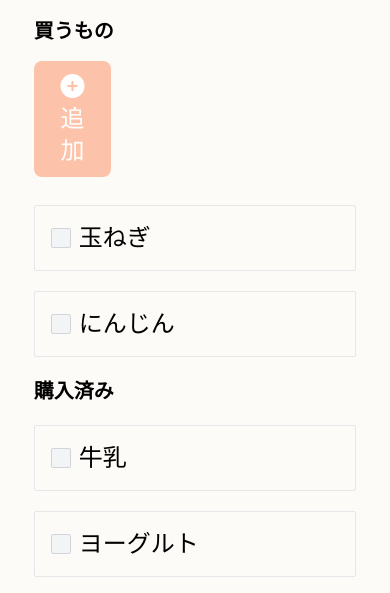
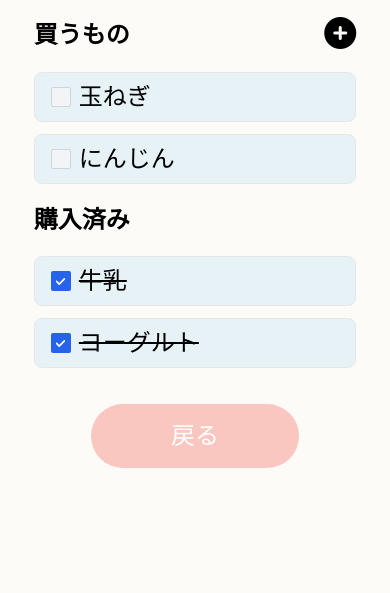
Before and after one commit to oooomilkywayoooo/menu_create, a website: page src/html/shopping_list.html in a window 390 px wide. Shown: the part 127-720 px from the top of the page. Drawn offline with Linux system fonts and the light colour scheme; a web font is replaced by a local one.

Commit message:
買い物リスト画面　レスポンシブ完成

```diff
--- a/src/html/shopping_list.html
+++ b/src/html/shopping_list.html
@@ -83,14 +83,20 @@
 
       <!-- 買うもの -->
       <div class="grid grid-cols-12 gap-4 mt-5 md:mt-10 flex items-center">
-        <div class="col-start-2 col-span-3 md:col-start-1">
-          <p class="text-xl md:text-3xl font-bold">買うもの</p>
+        <div class="col-start-2 col-span-4 md:col-start-1">
+          <p class="text-2xl md:text-3xl font-bold">買うもの</p>
         </div>
-        <div class="col-start-2 col-span-3 md:col-start-8 flex justify-end">
+        <div class="col-start-9 col-span-3 md:col-start-8 flex justify-end">
+          <!-- PC用ボタン -->
           <button type="button"
-            class="text-white bg-[#FDC3AA] hover:bg-[#f79f79] focus:ring-4 focus:ring-blue-300 font-medium rounded-lg text-2xl px-5 py-2.5 me-2 mb-2">
+            class="hidden md:block text-white bg-[#FDC3AA] hover:bg-[#f79f79] focus:ring-4 focus:ring-blue-300 font-medium rounded-lg text-2xl px-5 py-2.5 me-2 mb-2">
             <i class="fa-solid fa-circle-plus"></i>
             追加
+          </button>
+          <!-- タブレット・スマホ用ボタン -->
+          <button type="button"
+            class="block md:hidden">
+            <i class="fa-solid fa-circle-plus fa-2x"></i>
           </button>
         </div>
       </div>
@@ -98,55 +104,65 @@
       <!-- チェックリスト -->
       <div class="grid grid-cols-12 gap-4 mt-5">
         <div class="col-start-2 col-span-10 md:col-start-1">
-          <div class="flex items-center ps-4 border border-gray-200 rounded-sm dark:border-gray-700">
+          <div class="flex items-center ps-4 border border-gray rounded-lg bg-[#E7F2F7] md:rounded-sm md:bg-white">
             <input id="bordered-checkbox-1" type="checkbox" value="" name="bordered-checkbox"
-              class="w-5 h-5 text-blue-600 bg-gray-100 border-gray-300 rounded-sm focus:ring-blue-500 dark:focus:ring-blue-600 dark:ring-offset-gray-800 focus:ring-2 dark:bg-gray-700 dark:border-gray-600">
+              class="w-5 h-5 text-blue-600 bg-gray-100 border-gray-300 rounded-sm focus:ring-blue-500 focus:ring-2">
             <label for="bordered-checkbox-1"
-              class="w-full py-4 ms-2 text-2xl text-[#000000]">玉ねぎ</label>
+              class="w-full py-2 ms-2 text-2xl text-[#000000]">玉ねぎ</label>
           </div>
         </div>
       </div>
 
-      <div class="grid grid-cols-12 gap-4 mt-5">
+      <div class="grid grid-cols-12 gap-4 mt-3">
         <div class="col-start-2 col-span-10 md:col-start-1">
-          <div class="flex items-center ps-4 border border-gray-200 rounded-sm dark:border-gray-700">
+          <div class="flex items-center ps-4 border border-gray rounded-lg bg-[#E7F2F7] md:rounded-sm md:bg-white">
             <input id="bordered-checkbox-1" type="checkbox" value="" name="bordered-checkbox"
-              class="w-5 h-5 text-blue-600 bg-gray-100 border-gray-300 rounded-sm focus:ring-blue-500 dark:focus:ring-blue-600 dark:ring-offset-gray-800 focus:ring-2 dark:bg-gray-700 dark:border-gray-600">
+              class="w-5 h-5 text-blue-600 bg-gray-100 border-gray-300 rounded-sm focus:ring-blue-500 focus:ring-2">
             <label for="bordered-checkbox-1"
-              class="w-full py-4 ms-2 text-2xl text-[#000000]">にんじん</label>
+              class="w-full py-2 ms-2 text-2xl text-[#000000]">にんじん</label>
           </div>
         </div>
       </div>
 
       <!-- 購入済み -->
       <div class="grid grid-cols-12 gap-4 mt-5 md:mt-10">
-        <div class="col-start-2 col-span-3 md:col-start-1">
-          <p class="text-xl md:text-3xl font-bold">購入済み</p>
+        <div class="col-start-2 col-span-4 md:col-start-1">
+          <p class="text-2xl md:text-3xl font-bold">購入済み</p>
         </div>
       </div>
 
       <!-- チェックリスト -->
       <div class="grid grid-cols-12 gap-4 mt-5">
         <div class="col-start-2 col-span-10 md:col-start-1">
-          <div class="flex items-center ps-4 border border-gray-200 rounded-sm dark:border-gray-700">
+          <div class="flex items-center ps-4 border border-gray rounded-lg bg-[#E7F2F7] md:rounded-sm md:bg-white">
             <input id="bordered-checkbox-1" type="checkbox" value="" name="bordered-checkbox"
-              class="w-5 h-5 text-blue-600 bg-gray-100 border-gray-300 rounded-sm focus:ring-blue-500 dark:focus:ring-blue-600 dark:ring-offset-gray-800 focus:ring-2 dark:bg-gray-700 dark:border-gray-600">
+              class="w-5 h-5 text-blue-600 bg-gray-100 border-gray-300 rounded-sm focus:ring-blue-500 focus:ring-2" checked>
             <label for="bordered-checkbox-1"
-              class="w-full py-4 ms-2 text-2xl text-[#000000]">牛乳</label>
+              class="w-full py-2 ms-2 text-2xl text-[#000000] line-through">牛乳</label>
           </div>
         </div>
       </div>
 
-      <div class="grid grid-cols-12 gap-4 mt-5">
+      <div class="grid grid-cols-12 gap-4 mt-3">
         <div class="col-start-2 col-span-10 md:col-start-1">
-          <div class="flex items-center ps-4 border border-gray-200 rounded-sm dark:border-gray-700">
+          <div class="flex items-center ps-4 border border-gray rounded-lg bg-[#E7F2F7] md:rounded-sm md:bg-white">
             <input id="bordered-checkbox-1" type="checkbox" value="" name="bordered-checkbox"
-              class="w-5 h-5 text-blue-600 bg-gray-100 border-gray-300 rounded-sm focus:ring-blue-500 dark:focus:ring-blue-600 dark:ring-offset-gray-800 focus:ring-2 dark:bg-gray-700 dark:border-gray-600">
+              class="w-5 h-5 text-blue-600 bg-gray-100 border-gray-300 rounded-sm focus:ring-blue-500 focus:ring-2" checked>
             <label for="bordered-checkbox-1"
-              class="w-full py-4 ms-2 text-2xl text-[#000000]">ヨーグルト</label>
+              class="w-full py-2 ms-2 text-2xl text-[#000000] line-through">ヨーグルト</label>
           </div>
         </div>
       </div>
+
+      <!-- 戻るボタン スマホ用 -->
+        <div class="md:hidden grid grid-cols-12 gap-4 mt-5">
+          <div class="col-span-8 col-start-3 flex justify-center">
+            <button type="button"
+              class="text-white bg-[#F9C7C0] focus:ring-4 focus:ring-blue-300 font-medium rounded-full text-2xl px-20 py-4 my-4">
+              戻る
+            </button>
+          </div>
+        </div>
 
       <!-- ハンバーガーメニューのJS -->
       <script>
```
Also changed, not shown: dist/output.css.
